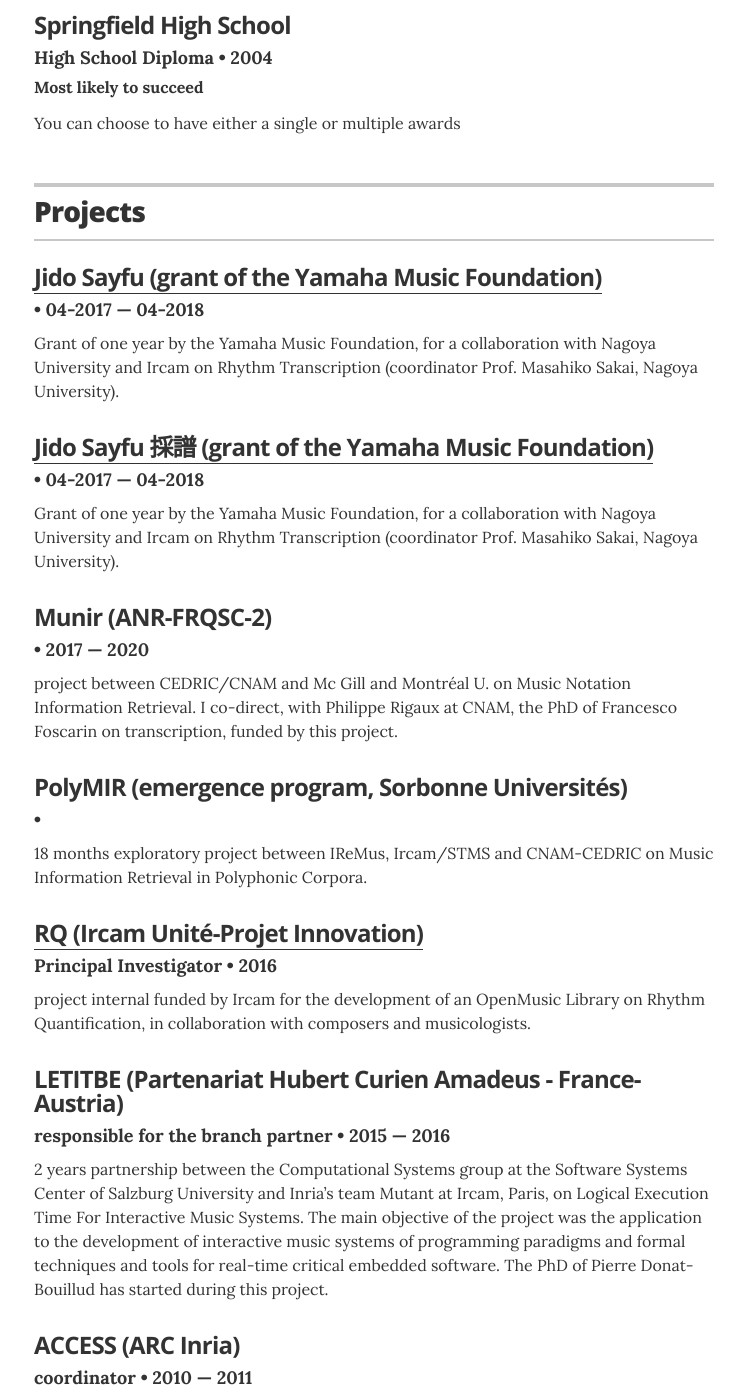
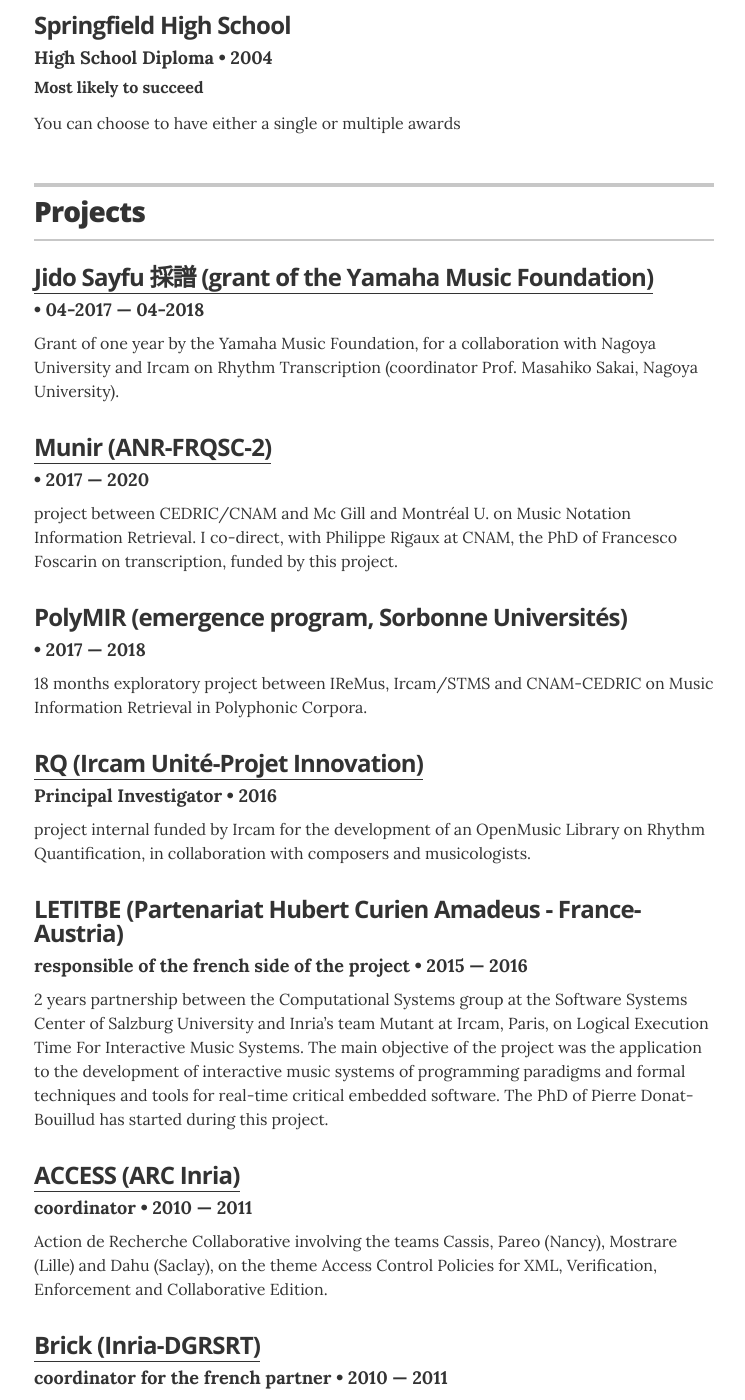
Before and after one commit to florento/florent-jacquemard.github.io, a Jekyll site: the page built from index.html, in a window 1280 px wide and 1400 px high, scrolled down 1483 px. Shown: the whole window, without its empty margins (266-1011 px from the left). Built offline with Jekyll 4.4.1, drawn with Linux system fonts in a browser that asks for light colours; some of the changed lines change nothing that is shown.

Commit message:
projects (URLs)

```diff
--- a/_config.yml
+++ b/_config.yml
@@ -54,14 +54,14 @@
 # Resume social links
 # uncomment the options you wish to display, and add your own URL
 resume_social_links:
-  resume_github_url:            "https://github.com/jglovier/resume-template"
-  resume_twitter_url:           "http://twitter.com/jglovier"
-  resume_dribbble_url:          "https://dribbble.com/jag"
+  resume_github_url:            "https://github.com/florento"
+  resume_twitter_url:           "#"
+  resume_dribbble_url:          "#"
   # resume_facebook_url:          "insert Facebook URL here"
-  resume_linkedin_url:          "https://www.linkedin.com/in/joelglovier"
+  resume_linkedin_url:          "https://www.linkedin.com/in/florentj"
   # resume_instagram_url:         "insert your Instagram URL here"
-  resume_website_url:           "http://joelglovier.com"
-  resume_medium_url:            "https://medium.com/@jglovier"
+  resume_website_url:           "https://jacquema.gitlabpages.inria.fr"
+  resume_medium_url:            "#"
 resume_print_social_links:      true
 
 # Design settings
--- a/_data/projects.yml
+++ b/_data/projects.yml
@@ -3,12 +3,6 @@
 
 
 # Yamaha
-- project: Jido Sayfu (grant of the Yamaha Music Foundation)
-  duration: 04-2017 &mdash; 04-2018
-  url: "http://www.yamaha-mf.or.jp/shien/report/2017/sakai01.html"
-  description: Grant of one year by the Yamaha Music Foundation, for a collaboration with Nagoya University and Ircam on Rhythm Transcription (coordinator Prof. Masahiko Sakai, Nagoya University).
-
-
 - project: Jido Sayfu 採譜  (grant of the Yamaha Music Foundation)
   duration: 04-2017 &mdash; 04-2018
   url: "http://www.yamaha-mf.or.jp/shien/report/2017/sakai01.html"
@@ -18,12 +12,13 @@
 # MuNIR co-supervision of PhD funded
 - project: Munir (ANR-FRQSC-2)
   duration: 2017 &mdash; 2020
+  url: "http://munir.cnam.fr"
   description: project between CEDRIC/CNAM and Mc Gill and Montréal U. on Music Notation Information Retrieval. I co-direct, with Philippe Rigaux at CNAM, the PhD of Francesco Foscarin on transcription, funded by this project.
 
 
 # PolyMIR convergence / emergence Sorbonne
 - project: PolyMIR (emergence program, Sorbonne Universités)
-  date: 2017 &mdash; 2018
+  duration: 2017 &mdash; 2018
   description: 18 months exploratory project between IReMus, Ircam/STMS and CNAM-CEDRIC on Music Information Retrieval in Polyphonic Corpora.
 
 # UPI Ircam rhythm
@@ -36,20 +31,21 @@
 # PHC Amadeus LETITBE
 - project: LETITBE (Partenariat Hubert Curien Amadeus - France-Austria)
   duration: 2015 &mdash; 2016
-  role: responsible for the branch partner
+  role: responsible of the french side of the project
   description: 2 years partnership between the Computational Systems group at the Software Systems Center of Salzburg University and Inria’s team Mutant at Ircam, Paris, on Logical Execution Time For Interactive Music Systems. The main objective of the project was the application to the development of interactive music systems of programming paradigms and formal techniques and tools for real-time critical embedded software. The PhD of Pierre Donat-Bouillud has started during this project.
 
 # ARC ACCESS
 - project: ACCESS (ARC Inria)
   role: coordinator
   duration: 2010 &mdash; 2011
+  url: "http://acxml.gforge.inria.fr"
   description: Action de Recherche Collaborative involving the teams Cassis, Pareo (Nancy), Mostrare (Lille) and Dahu (Saclay), on the theme Access Control Policies for XML, Verification, Enforcement and Collaborative Edition.
 
 # STIC Tunisie 2010
 - project: Brick (Inria-DGRSRT)
   role: coordinator for the french partner
   duration: 2010 &mdash; 2011
-  # url: "#"
+  url: "http://acxml.gforge.inria.fr/brick/"
   description: Bilateral project (Inria-DGRSRT program) between the teams Cassis (Nancy, Inria), Dahu (Saclay, Inria) and team Digital Security (Tunis, Sup’Com) on the theme Formal verification of Web Services Security, XML Access Control Policies and Firewalls.
 
 # STIC Tunisie 2008
```
